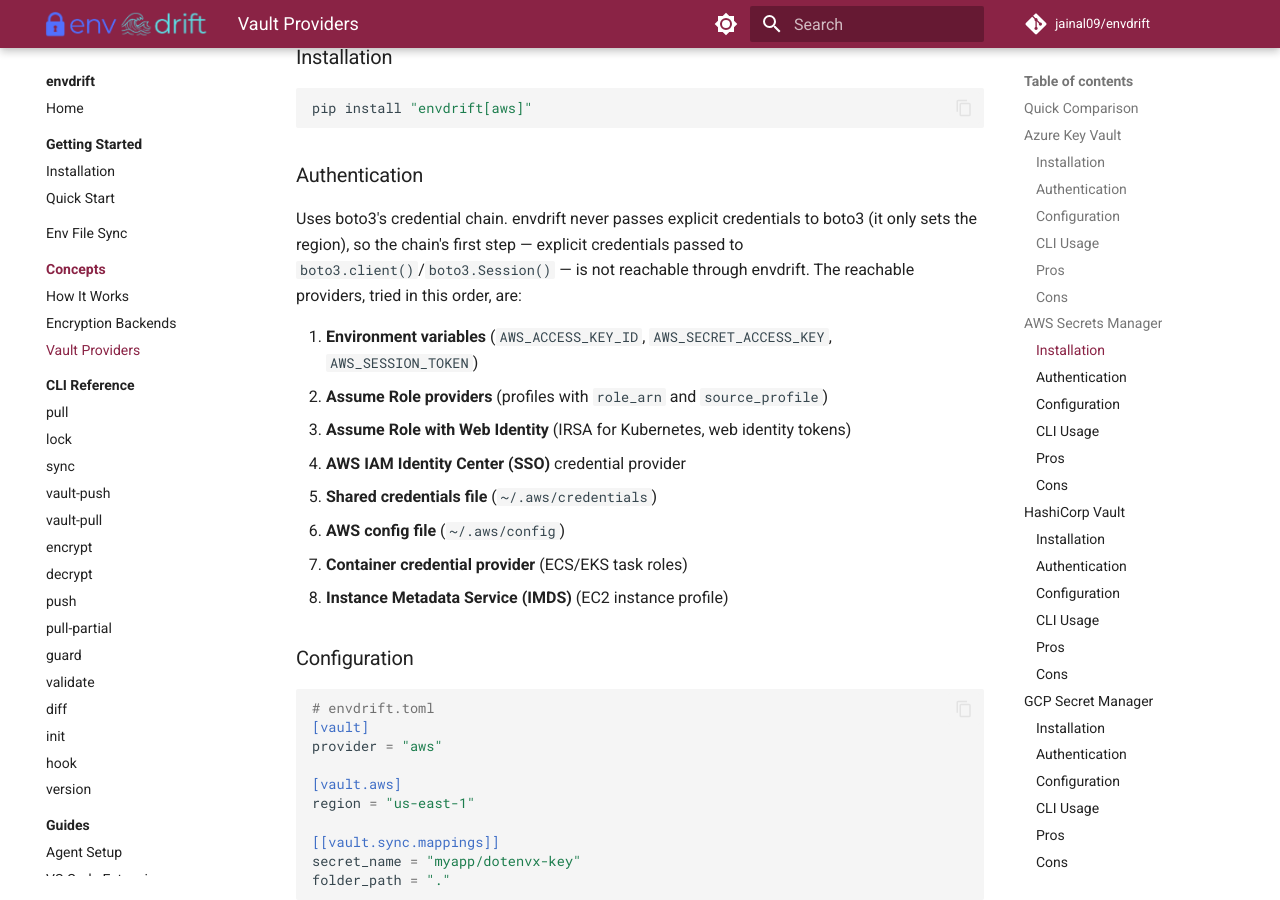
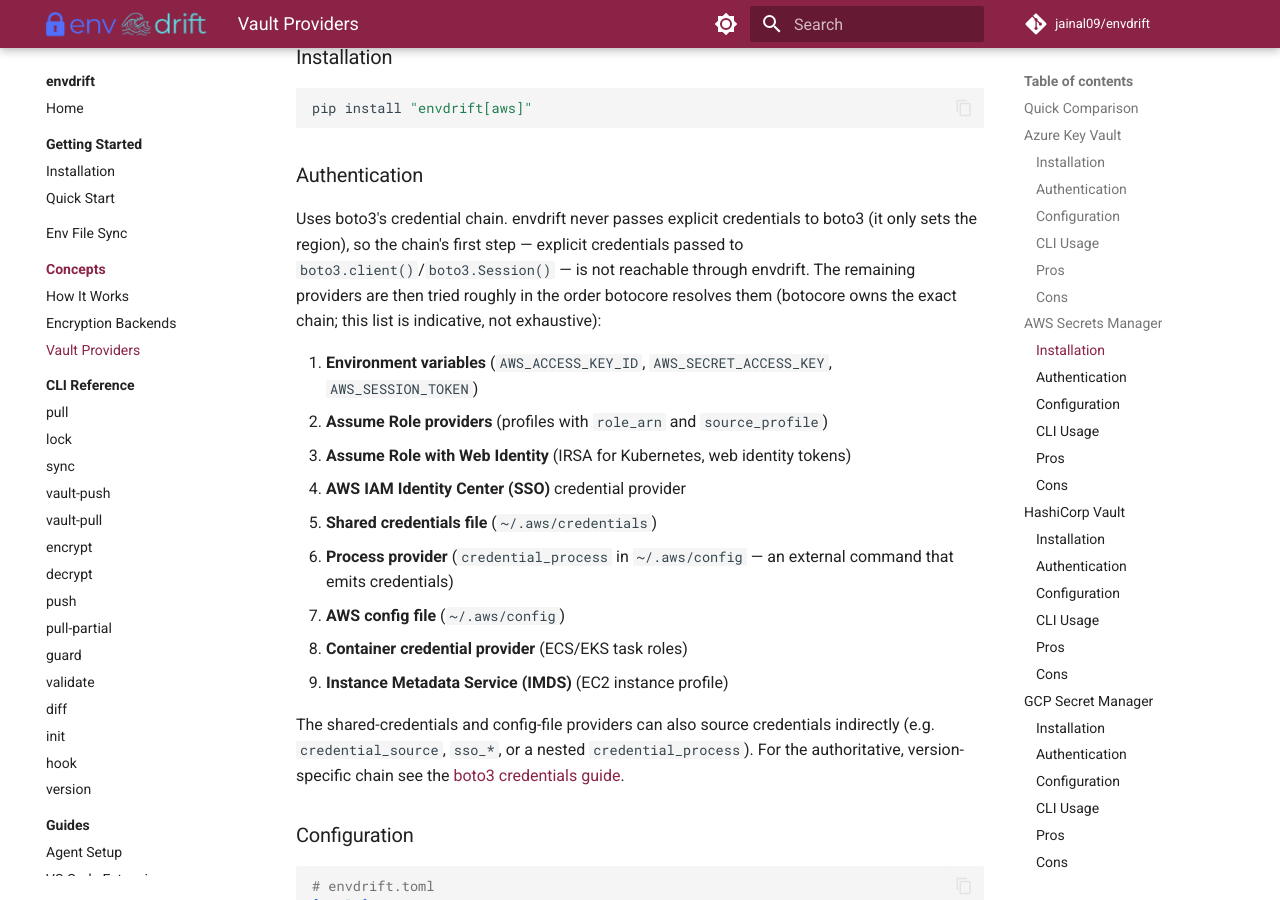
Before and after one commit to jainal09/envdrift, an MkDocs documentation site: the page built from docs/concepts/vault-providers.md, in a window 1280 px wide and 900 px high, scrolled down 2282 px. Built offline with MkDocs 1.6.1 and Material for MkDocs 9.7.7, drawn with Linux system fonts in a browser that asks for light colours; comment, search, counter and statistics services are not loaded.

Commit message:
docs(vault): include credential_process in AWS chain, mark list non-exhaustive
botocore's credential resolver has a distinct ProcessProvider
(`credential_process`) step between the shared-credentials file and the config
file that the AWS auth doc omitted, and the doc presented its list as the
definitive ordered chain. Add the process provider, soften the wording to
"indicative, not exhaustive" (botocore owns the exact order), and link the
authoritative boto3 credentials guide (cubic review on #340).

Co-Authored-By: Claude Opus 4.8 (1M context) <noreply@anthropic.com>

```diff
--- a/docs/concepts/vault-providers.md
+++ b/docs/concepts/vault-providers.md
@@ -92,16 +92,24 @@ pip install "envdrift[aws]"
 Uses boto3's credential chain. envdrift never passes explicit credentials to
 boto3 (it only sets the region), so the chain's first step — explicit
 credentials passed to `boto3.client()`/`boto3.Session()` — is not reachable
-through envdrift. The reachable providers, tried in this order, are:
+through envdrift. The remaining providers are then tried roughly in the order
+botocore resolves them (botocore owns the exact chain; this list is indicative,
+not exhaustive):
 
 1. **Environment variables** (`AWS_ACCESS_KEY_ID`, `AWS_SECRET_ACCESS_KEY`, `AWS_SESSION_TOKEN`)
 2. **Assume Role providers** (profiles with `role_arn` and `source_profile`)
 3. **Assume Role with Web Identity** (IRSA for Kubernetes, web identity tokens)
 4. **AWS IAM Identity Center (SSO)** credential provider
 5. **Shared credentials file** (`~/.aws/credentials`)
-6. **AWS config file** (`~/.aws/config`)
-7. **Container credential provider** (ECS/EKS task roles)
-8. **Instance Metadata Service (IMDS)** (EC2 instance profile)
+6. **Process provider** (`credential_process` in `~/.aws/config` — an external command that emits credentials)
+7. **AWS config file** (`~/.aws/config`)
+8. **Container credential provider** (ECS/EKS task roles)
+9. **Instance Metadata Service (IMDS)** (EC2 instance profile)
+
+The shared-credentials and config-file providers can also source credentials
+indirectly (e.g. `credential_source`, `sso_*`, or a nested `credential_process`).
+For the authoritative, version-specific chain see the
+[boto3 credentials guide](https://boto3.amazonaws.com/v1/documentation/api/latest/guide/credentials.html).
 
 ### Configuration
 
```
